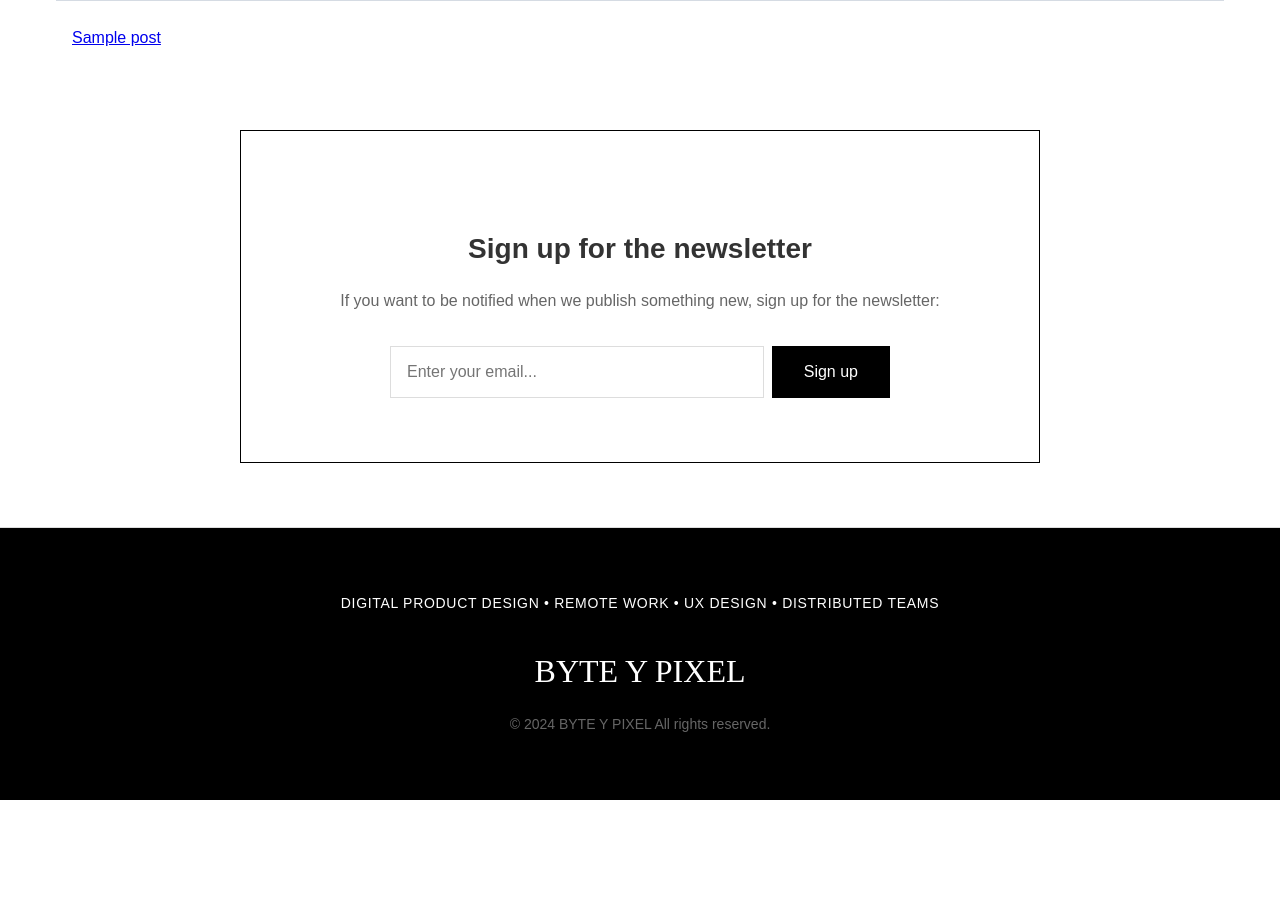
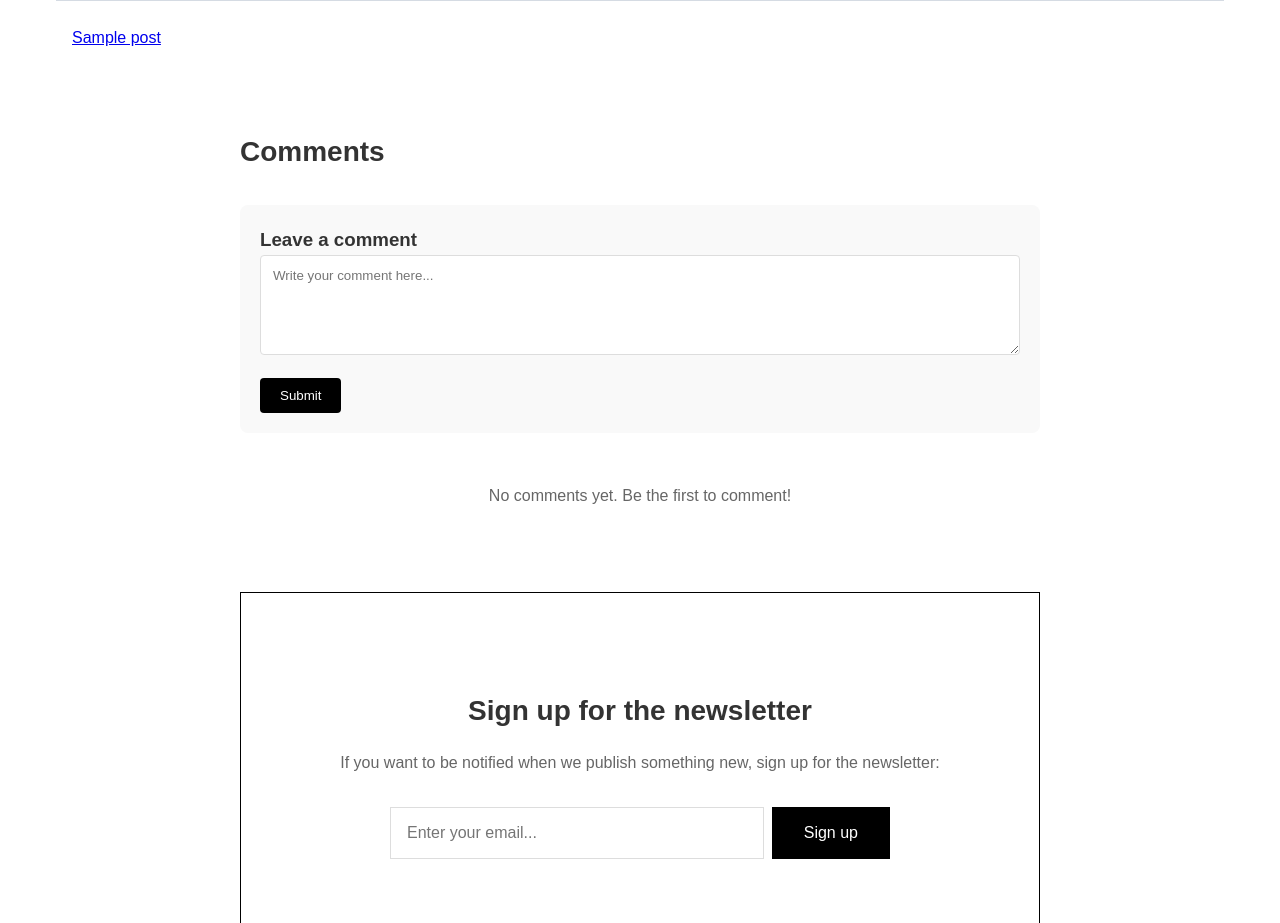
Before and after one commit to hiramcastillo36/proyecto-fundamentos-web, a PHP site: page /pages/article.php in a window 1280 px wide. Shown: the part 2359-3282 px from the top of the page. Before the commit the page ends 3159 px from the top, so only its background shows below. Run offline with PHP 8.4, Linux system fonts and the light colour scheme; the visitor is signed in with stand-in values (Sample User, id 1); tables that the repository leaves empty or names only in its code hold one stand-in row (values such as "Sample post"); grey boxes marked "Sample" are stand-in pictures; some web fonts are replaced.

Commit message:
feat: add comments

```diff
--- a/src/bd/CAD.php
+++ b/src/bd/CAD.php
@@ -155,6 +155,31 @@ class CAD {
         return $user;
     }
 
+    public function createComment($post_id, $user_id, $text){
+        $query = "INSERT INTO comments (post_id, user_id, text) VALUES (:post_id, :user_id, :text)";
+        $stmt = $this->conexion->conectar()->prepare($query);
+        $stmt->bindParam(':post_id', $post_id);
+        $stmt->bindParam(':user_id', $user_id);
+        $stmt->bindParam(':text', $text);
+        $stmt->execute();
+        $result = true;
+        return $result;
+    }
+
+    public function getCommentsByPostId($post_id){
+        $query = "SELECT c.*, u.email as author_name
+                 FROM comments c
+                 LEFT JOIN users u ON c.user_id = u.id
+                 WHERE c.post_id = :post_id
+                 ORDER BY c.created_at DESC";
+
+        $stmt = $this->conexion->conectar()->prepare($query);
+        $stmt->bindParam(':post_id', $post_id);
+        $stmt->execute();
+        $comments = $stmt->fetchAll(PDO::FETCH_ASSOC);
+        return $comments;
+    }
+
 }
 
 
--- a/src/index.php
+++ b/src/index.php
@@ -57,7 +57,7 @@
 <body>
     <div class="container">
       <div class="topnav" id="myTopnav">
-        <a href="index.html" class="active">BYTE Y PIXEL</a>
+        <a href="index.php" class="active">BYTE Y PIXEL</a>
         <div class="navoptions" id="navOptions">
           <a href="pages/about.html">About</a>
             <?php if ($user) { ?>
@@ -110,7 +110,7 @@
 
                 <?php if (isset($result) && $result) { ?>
                     <div>
-                        <p>Thank you for signing up!</p>
+                        <p>Thank you!</p>
                     </div>
                 <?php } ?>
 
--- a/src/pages/about.html
+++ b/src/pages/about.html
@@ -10,7 +10,7 @@
 <body>
     <div class="container">
         <div class="topnav" id="myTopnav">
-          <a href="../index.html" class="active">BYTE Y PIXEL</a>
+          <a href="../index.php" class="active">BYTE Y PIXEL</a>
           <div class="navoptions">
 
 
--- a/src/pages/article.php
+++ b/src/pages/article.php
@@ -1,9 +1,9 @@
 <?php
-  include_once("../bd/CAD.php");
+    include_once("../bd/CAD.php");
 
-  session_start();
+    session_start();
 
-  $post_id = isset($_GET['id']) ? (int)$_GET['id'] : 0;
+    $post_id = isset($_GET['id']) ? (int)$_GET['id'] : 0;
 
     $cad = new CAD();
 
@@ -17,7 +17,18 @@
         $result = $cad->insertNewsletter($_POST['email']);
     }
 
+    if (isset($_POST['comment']) && $user) {
+        $comment = trim($_POST['comment']);
+        if (!empty($comment)) {
+            $cad->createComment($post_id, $user['id'], $comment);
+        }
+        // Redirigir para evitar reenvío del formulario
+        header("Location: article.php?id=" . $post_id);
+        exit();
+    }
+
     unset($_POST['email']);
+    unset($_POST['comment']);
 
     $cad = new CAD();
     $post = $cad->getPost($post_id);
@@ -43,7 +54,7 @@
 <body>
     <div class="container">
       <div class="topnav" id="myTopnav">
-        <a href="../index.html" class="active">BYTE Y PIXEL</a>
+        <a href="../index.php" class="active">BYTE Y PIXEL</a>
         <div class="navoptions" id="navOptions">
           <a href="about.html">About</a>
             <?php if ($user) { ?>
@@ -132,13 +143,56 @@
                 </div>
             </section>
 
+            <section class="comments">
+    <h2>Comments</h2>
+
+    <?php if ($user) { ?>
+        <div class="comment-form">
+            <h3>Leave a comment</h3>
+            <form action="article.php?id=<?php echo $post_id; ?>" method="post">
+                <textarea placeholder="Write your comment here..." name="comment" required></textarea>
+                <button type="submit">Submit</button>
+            </form>
+        </div>
+    <?php } else { ?>
+        <div class="login-prompt">
+            <p>Please <a href="login.php">login</a> to leave a comment.</p>
+        </div>
+    <?php } ?>
+
+    <div class="comment-box">
+        <?php
+        $comments = $cad->getCommentsByPostId($post_id);
+        if (!empty($comments)) {
+            foreach ($comments as $comment) {
+        ?>
+            <div class="comment">
+                <div class="comment-author"
+                         alt="<?php echo htmlspecialchars($comment['author_name']); ?>">
+                    <div class="author-info">
+                        <div class="author-name"><?php echo htmlspecialchars($comment['author_name']); ?></div>
+                        <div class="comment-date"><?php echo date("F j, Y", strtotime($comment['created_at'])); ?></div>
+                    </div>
+                </div>
+                <div class="comment-text">
+                    <p><?php echo nl2br(htmlspecialchars($comment['text'])); ?></p>
+                </div>
+            </div>
+        <?php
+            }
+        } else { ?>
+            <p class="no-comments">No comments yet. Be the first to comment!</p>
+        <?php } ?>
+    </div>
+</section>
+
             <section class="newsletter">
                 <h2>Sign up for the newsletter</h2>
                 <p>If you want to be notified when we publish something new, sign up for the newsletter:</p>
 
                 <?php if (isset($result) && $result) { ?>
                     <div>
-                        <p>Thank you for signing up!</p>
+                        <p>Thank you!</p>
                     </div>
                 <?php } ?>
 
--- a/src/styles/styles.css
+++ b/src/styles/styles.css
@@ -39,6 +39,106 @@ img {
   padding: 0 var(--spacing-md);
 }
 
+
+.comments {
+    margin: 40px 0;
+    max-width: 800px;
+    margin: 0 auto;
+}
+
+.comment-box {
+    margin-top: 30px;
+}
+
+.comment {
+    border-bottom: 1px solid #eaeaea;
+    padding: 20px 0;
+}
+
+.comment:last-child {
+    border-bottom: none;
+}
+
+.comment-author {
+    display: flex;
+    align-items: center;
+    margin-bottom: 10px;
+}
+
+.comment-author img {
+    width: 40px;
+    height: 40px;
+    border-radius: 50%;
+    margin-right: 15px;
+}
+
+.author-info {
+    display: flex;
+    flex-direction: column;
+}
+
+.author-name {
+    font-weight: 500;
+    color: #000;
+}
+
+.comment-date {
+    font-size: 0.9em;
+    color: #666;
+}
+
+.comment-text {
+    color: #333;
+    line-height: 1.6;
+}
+
+.comment-form {
+    margin: 30px 0;
+    padding: 20px;
+    background: #f9f9f9;
+    border-radius: 8px;
+}
+
+.comment-form textarea {
+    width: 100%;
+    min-height: 100px;
+    padding: 12px;
+    margin-bottom: 15px;
+    border: 1px solid #ddd;
+    border-radius: 4px;
+    resize: vertical;
+}
+
+.comment-form button {
+    background: #000;
+    color: white;
+    padding: 10px 20px;
+    border: none;
+    border-radius: 4px;
+    cursor: pointer;
+}
+
+.comment-form button:hover {
+    background: #333;
+}
+
+.login-prompt {
+    text-align: center;
+    padding: 20px;
+    background: #f9f9f9;
+    border-radius: 8px;
+}
+
+.login-prompt a {
+    color: #000;
+    text-decoration: underline;
+}
+
+.no-comments {
+    text-align: center;
+    color: #666;
+    padding: 20px;
+}
 
 
 
```
Also changed, not shown: src/pages/admin2.php (+7 -0 lines), src/pages/admin3.php (+9 -2 lines).
